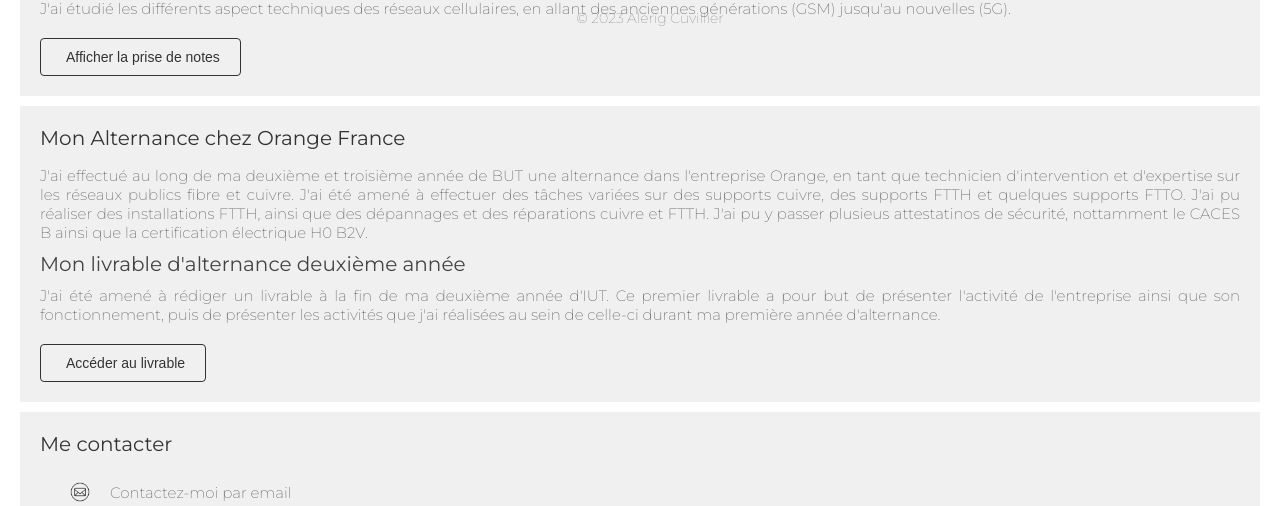
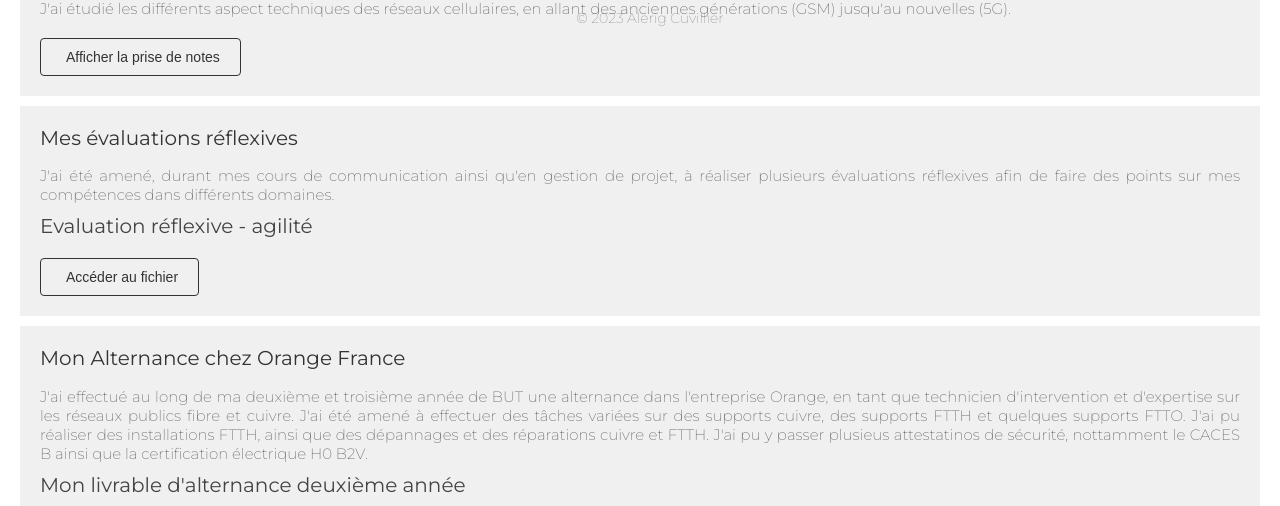
Before and after one commit to alcvstar/alcvstar.github.io, a plain HTML site: page accueil/accueil.html in a window 1280 px wide. Shown: the part 749-1255 px from the top of the page. Drawn offline with Linux system fonts and the light colour scheme.

Commit message:
add section evalre

```diff
--- a/accueil/accueil.html
+++ b/accueil/accueil.html
@@ -68,6 +68,19 @@
 
             <div class="post">
 
+                <h2 class="taille400">Mes évaluations réflexives</h2>
+                <h4 class="taille200">J'ai été amené, durant mes cours de communication ainsi qu'en gestion de projet, à réaliser plusieurs évaluations réflexives
+                    afin de faire des points sur mes compétences dans différents domaines.
+                </h4>
+                <h3 class="taille400">Evaluation réflexive - agilité</h3>
+                <a href="accueilcontent/evalre_agil.pdf" class="pdf-button" target="_blank">
+                    <i class="fas fa-file-pdf"></i>
+                    Accéder au fichier
+                </a>
+            </div>
+
+            <div class="post">
+
                 <h2 class="taille400">Mon Alternance chez Orange France</h2>
                 <h4 class="taille200">J'ai effectué au long de ma deuxième et troisième année de
                     BUT une alternance dans l'entreprise Orange, en tant que technicien d'intervention et
```
Also changed, not shown: 1 other file.
